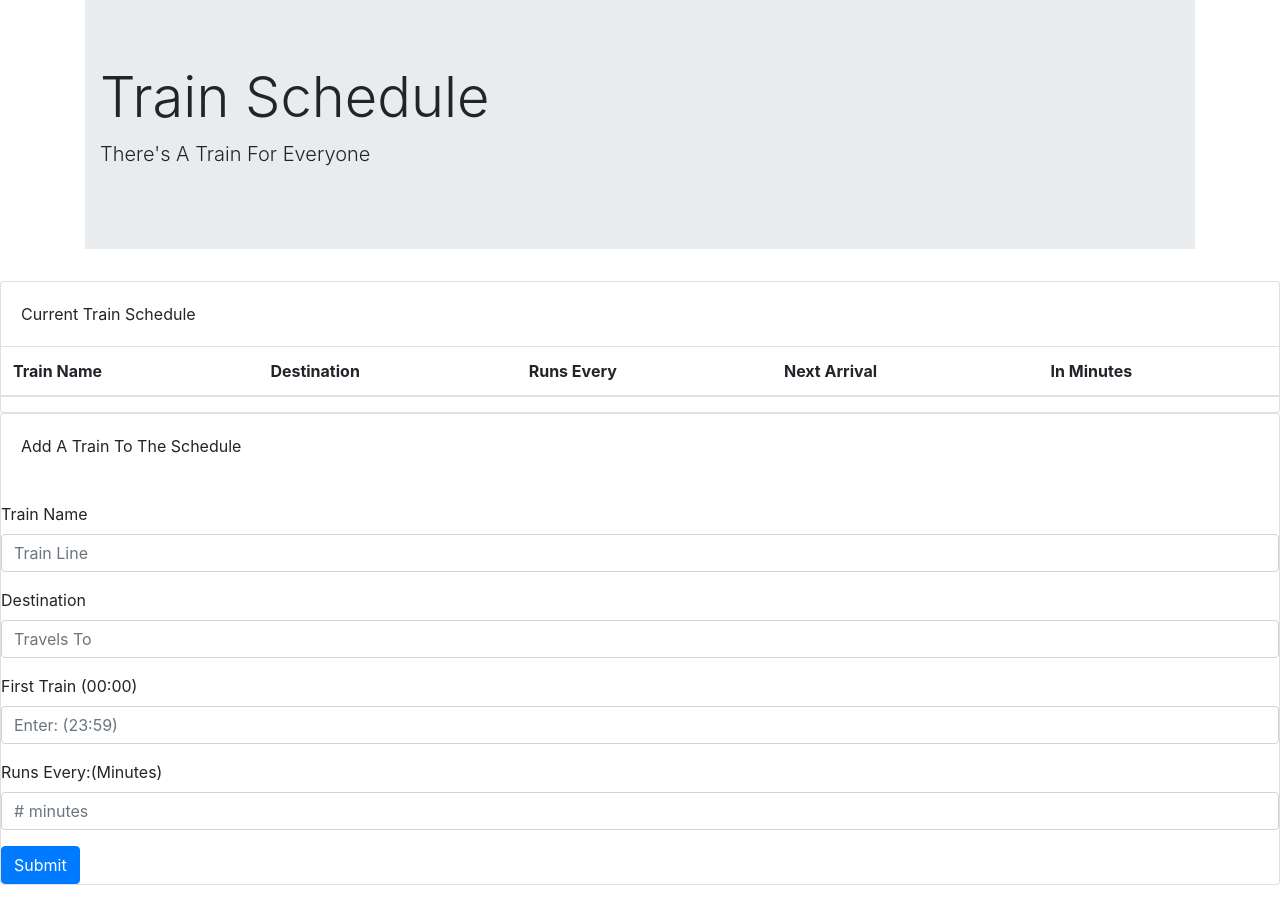
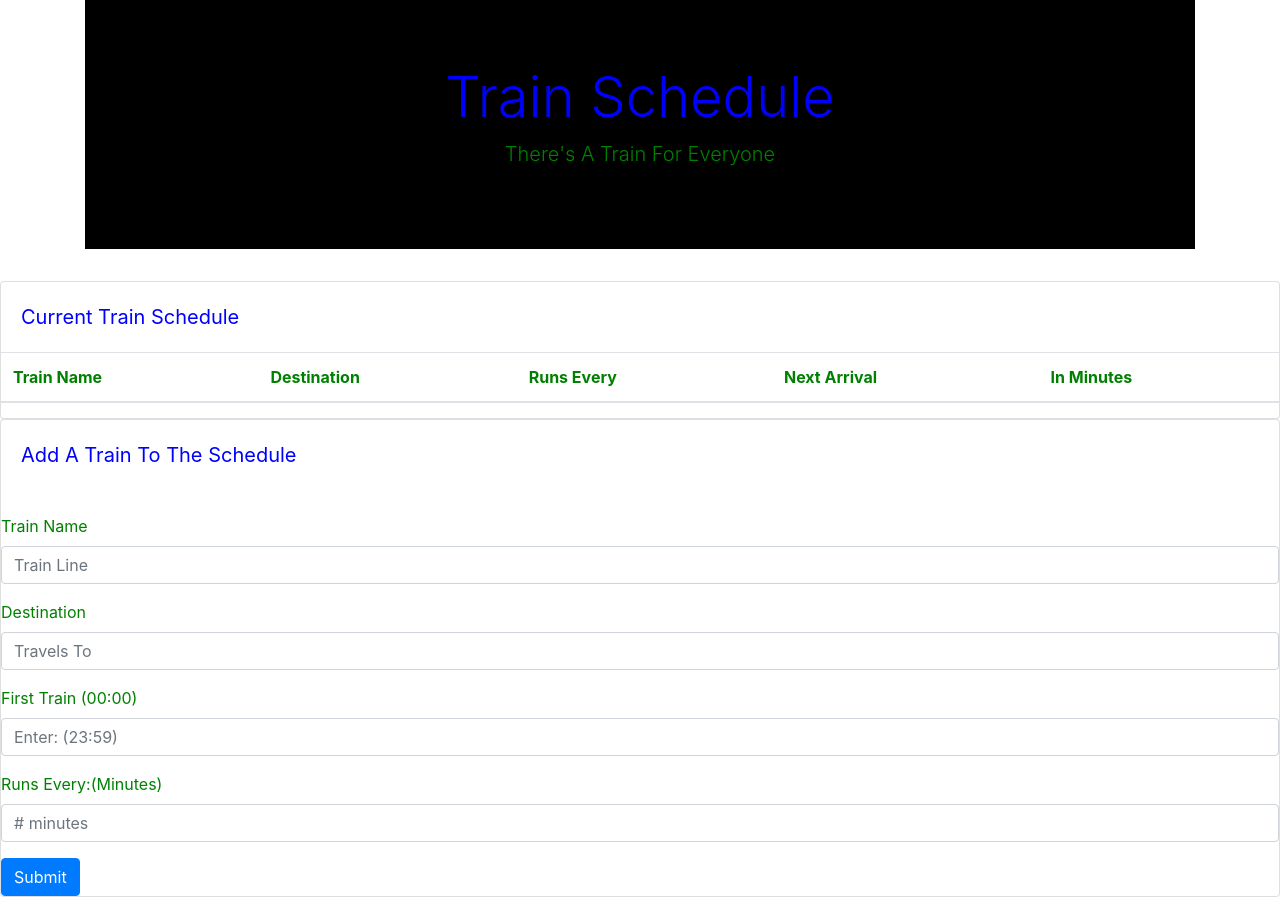
Before and after one commit to blopes1989/trainschedule, a plain HTML site: page index.html in a window 1280 px wide. Drawn offline with nearby package versions, Linux system fonts and the light colour scheme; no server answers.

Commit message:
css changes

```diff
--- a/assets/logic.js
+++ b/assets/logic.js
@@ -41,32 +41,32 @@ $("#submit").on("click", function (event) {
 
 });
 
-database.ref("/trains").on("child_added", function(captured) {
+database.ref("/trains").on("child_added", function (captured) {
     // variable to retrieve data
     var retrieveTrainData = captured.val();
     //create table row row
     var newRow = $("<tr>")
     // puts info into specfic columns
-    newRow.append("<td>" + retrieveTrainData.name+ "</td>");
-    newRow.append("<td>" +retrieveTrainData.destination+ "</td>");
-    newRow.append("<td>" +retrieveTrainData.frequency+ "</td>");
+    newRow.append("<td>" + retrieveTrainData.name + "</td>");
+    newRow.append("<td>" + retrieveTrainData.destination + "</td>");
+    newRow.append("<td>" + retrieveTrainData.frequency + "</td>");
+    //calcualte when the next train comes
+    var totalTrainTime = Math.abs(moment().diff(moment(retrieveTrainData.time, "X"), "minutes"));
+    var freqDivider = ((totalTrainTime) / retrieveTrainData.frequency);
+    var freqDividerDecimal = freqDivider - Math.floor(freqDivider)
+    var nextTrainMinutes = Math.round(retrieveTrainData.frequency - (retrieveTrainData.frequency * freqDividerDecimal))
 
-    var totalTrainTime = Math.abs(moment().diff(moment(retrieveTrainData.time, "X"), "minutes"));
-    var freqDivider = ((totalTrainTime)/retrieveTrainData.frequency);
-    var freqDividerDecimal = freqDivider - Math.floor(freqDivider)
-   var nextTrainMinutes =  Math.round(retrieveTrainData.frequency - (retrieveTrainData.frequency*freqDividerDecimal))
-
-
+    //show next train time
     var nextTrainTime = moment().add(nextTrainMinutes, "m").toDate();
     nextTrainTimeFormatted = moment(nextTrainTime).format("HH:mm");
 
-  newRow.append("<td>" +nextTrainTimeFormatted+ "</td>");
+    newRow.append("<td>" + nextTrainTimeFormatted + "</td>");
 
 
-  newRow.append("<td>" +nextTrainMinutes+ "</td>");
+    newRow.append("<td>" + nextTrainMinutes + "</td>");
     $(".table").append(newRow);
     // log any errors
-}, function(errorObject) {
+}, function (errorObject) {
     console.log("Errors handled: " + errorObject.code);
 
 });
--- a/assets/style.css
+++ b/assets/style.css
@@ -0,0 +1,21 @@
+.card-body{ font-size: 20px;
+    color: blue
+
+}
+th{
+    color: green
+}
+.jumbotron{
+    color:blue;
+    background: black;
+}
+h1{
+    text-align: center;
+}
+p{
+    text-align: center;
+    color: green
+}
+form{
+    color:green;
+}
```
Also changed, not shown: index.html (+1 -1 lines). Lines whose indentation alone changed are shown as unchanged.
